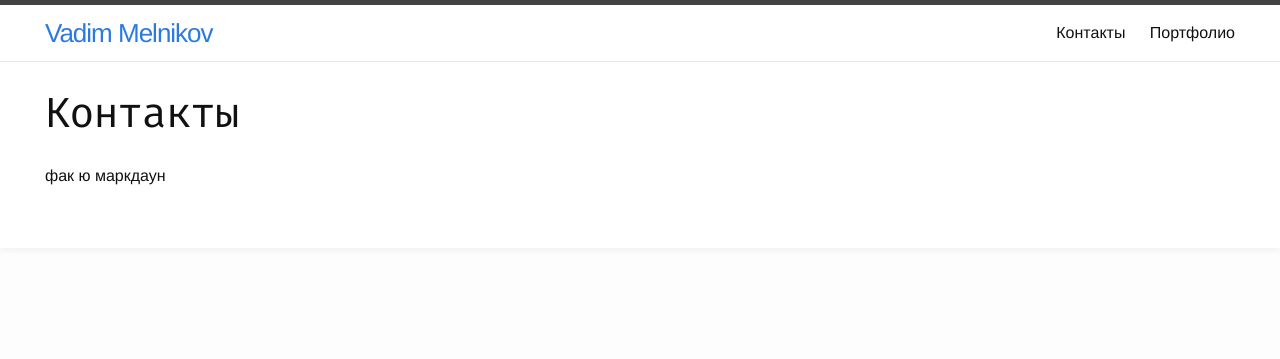
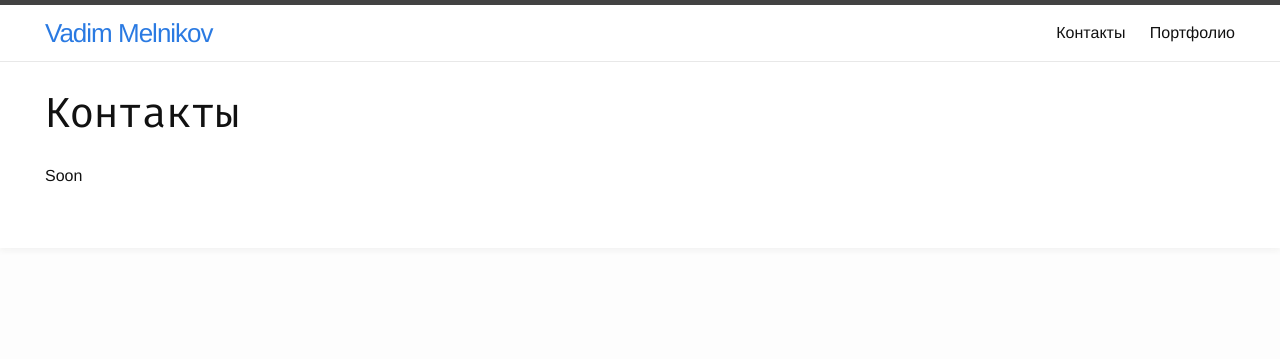
Before and after one commit to vadimmelnikov/vadim.github.io, a Jekyll site: the page built from contact.html, in a window 1280 px wide. Shown: the top 359 px of the page. Built offline with Jekyll 4.4.1, drawn with Linux system fonts in a browser that asks for light colours; nearby versions of some CDN libraries.

Commit message:
Update contact.html

```diff
--- a/contact.html
+++ b/contact.html
@@ -3,7 +3,7 @@ layout: page
 title: Контакты
 permalink: /contact/
 ---
-<div class="hello">фак ю маркдаун</div>
+<div class="hello">Soon</div>
 <!--<form action="https://formspree.io/vadic_m@mail.ru"-->
       <!--method="POST">-->
     <!--<input type="text" name="name">-->
```
